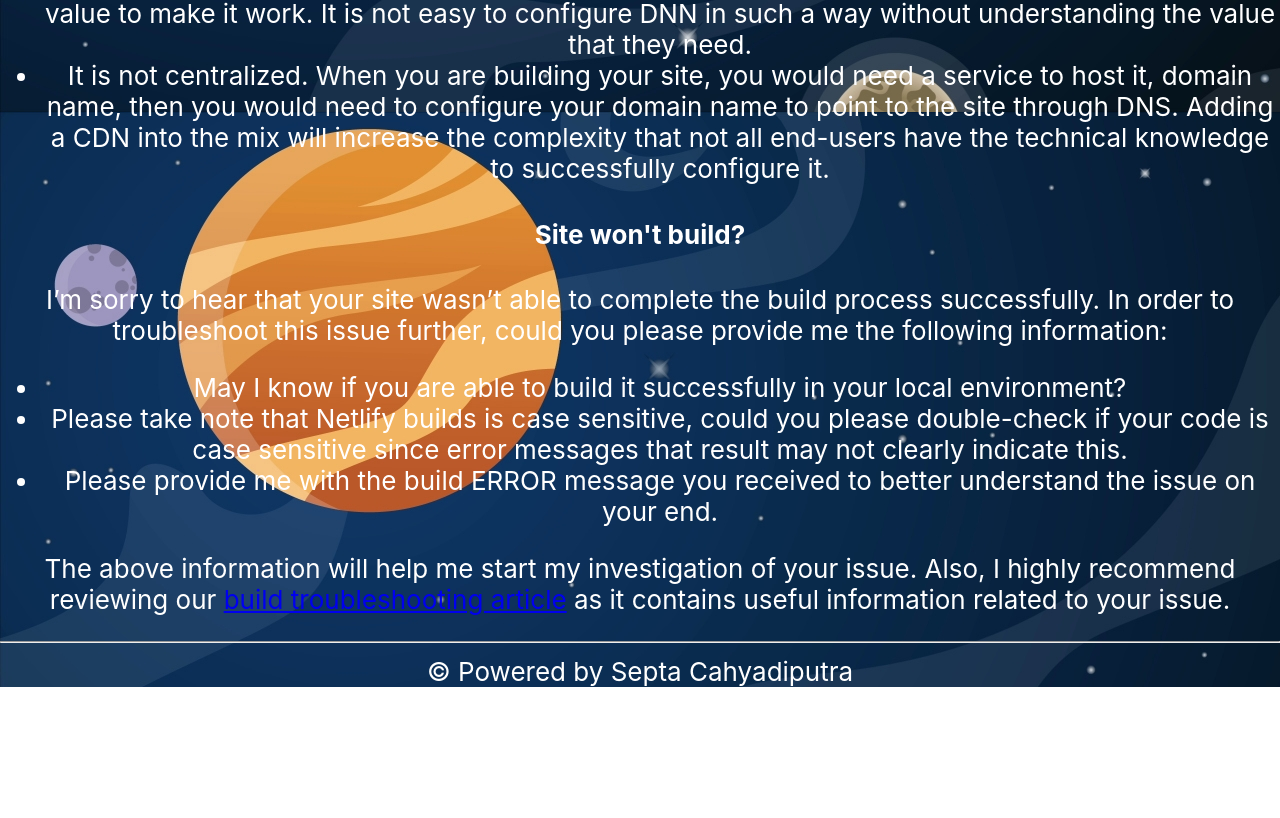
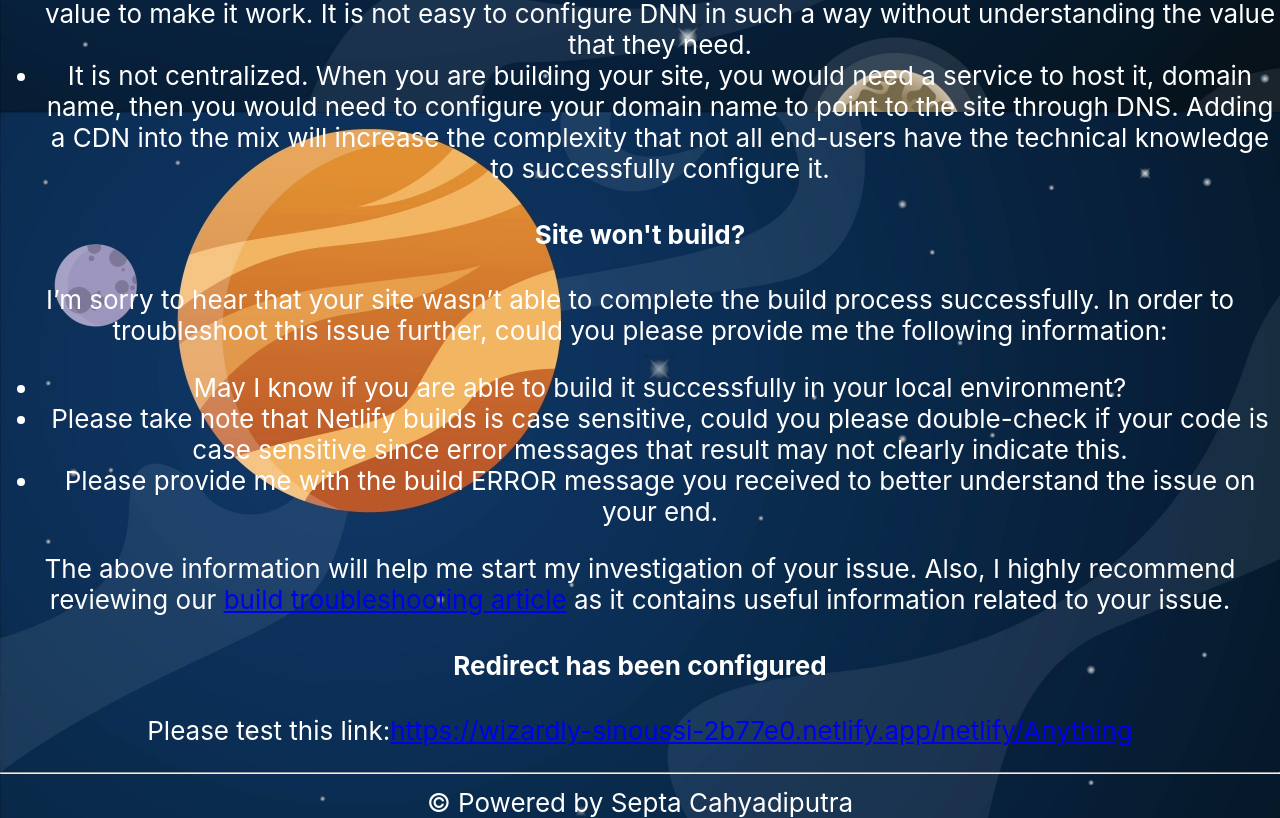
Before and after one commit to w2Mac/nextjs-exercise, a Next.js app: page /answers in a window 1280 px wide. Shown: the part 2048-2866 px from the top of the page. Before the commit the page ends 2735 px from the top, so only its background shows below. Built offline with nearby package versions, Linux system fonts and the light colour scheme.

Commit message:
Redirect completed

```diff
--- a/pages/answers.tsx
+++ b/pages/answers.tsx
@@ -48,6 +48,8 @@ const IndexPage: NextPage = () => {
         <li>Please provide me with the build ERROR message you received to better understand the issue on your end.</li>
       </ul>
       <p>The above information will help me start my investigation of your issue. Also, I highly recommend reviewing our <a className="Link" href="https://docs.netlify.com/configure-builds/troubleshooting-tips/">build troubleshooting article</a> as it contains useful information related to your issue.</p>
+      <h4>Redirect has been configured</h4>
+      <p>Please test this link:<a className="Link" href="https://wizardly-sinoussi-2b77e0.netlify.app/netlify/Anything">https://wizardly-sinoussi-2b77e0.netlify.app/netlify/Anything</a></p>
       </Layout>
     );
 }
```
